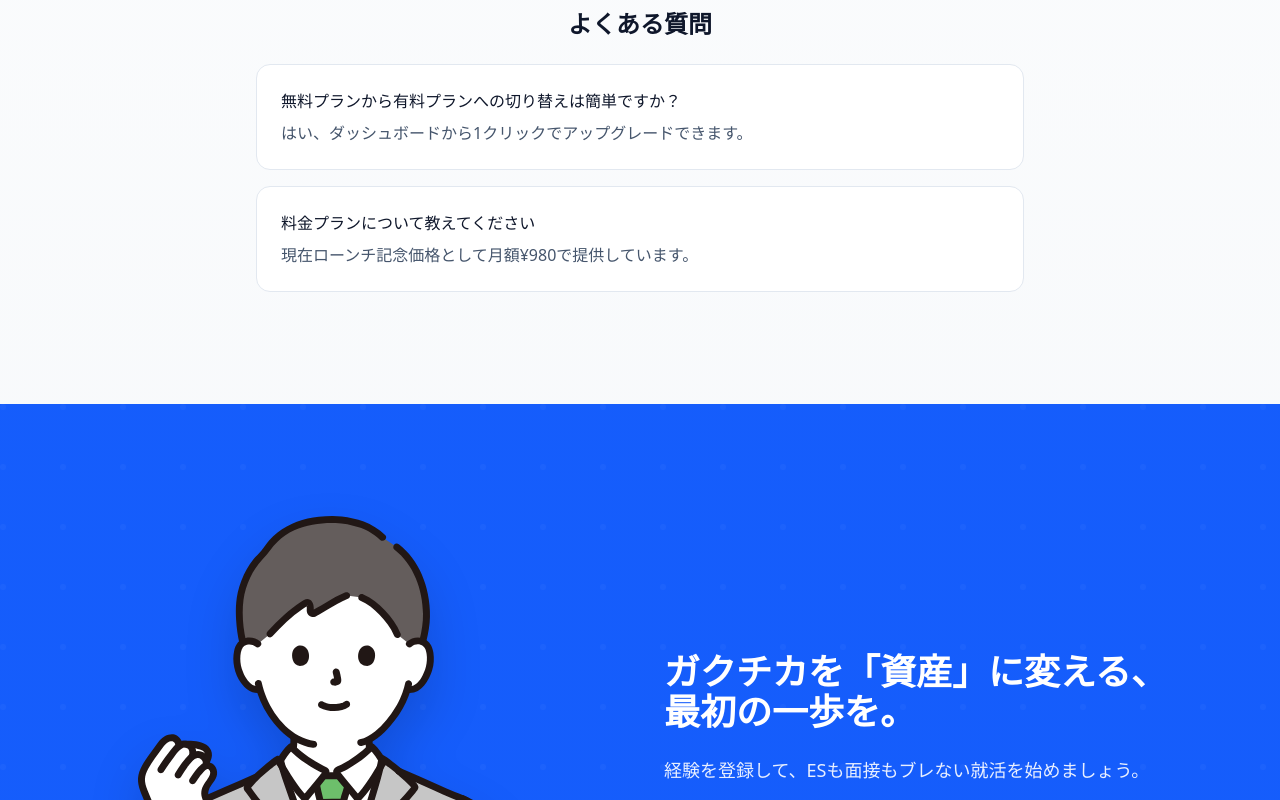
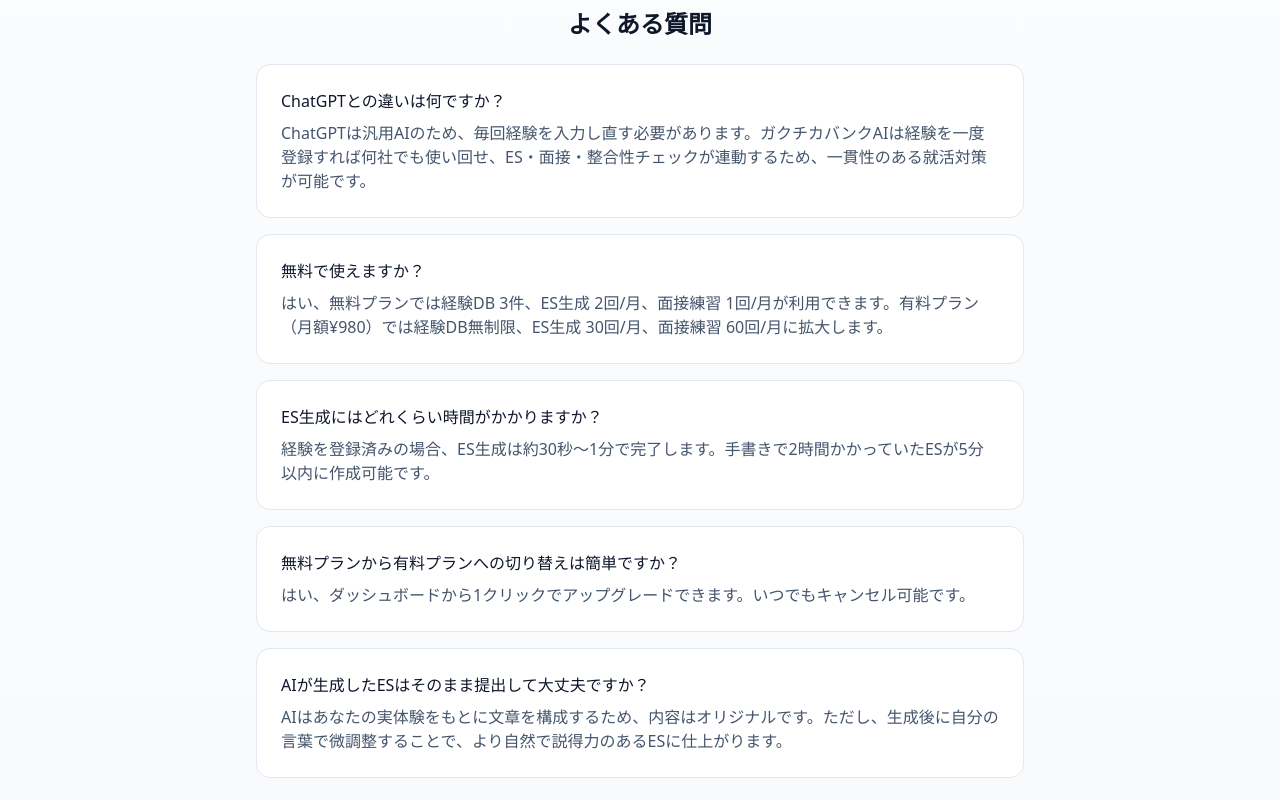
Before and after one commit to sue0218/Job-hunting, a Next.js app: page / in a window 1280 px wide. Shown: the part 7320-8120 px from the top of the page. Built offline with nearby package versions, Linux system fonts and the light colour scheme; no server answers.

Commit message:
feat: expand FAQ section from 2 to 5 questions
Added high-value questions: ChatGPT comparison, pricing details,
ES generation time, AI content safety. Improves SEO and user trust.

```diff
--- a/src/components/landing/pricing-section.tsx
+++ b/src/components/landing/pricing-section.tsx
@@ -214,18 +214,42 @@
           <div className="space-y-4">
             <div className="bg-white rounded-xl border border-slate-200 p-6">
               <h4 className="font-medium text-slate-900 mb-2">
-                無料プランから有料プランへの切り替えは簡単ですか？
+                ChatGPTとの違いは何ですか？
               </h4>
               <p className="text-slate-600">
-                はい、ダッシュボードから1クリックでアップグレードできます。
+                ChatGPTは汎用AIのため、毎回経験を入力し直す必要があります。ガクチカバンクAIは経験を一度登録すれば何社でも使い回せ、ES・面接・整合性チェックが連動するため、一貫性のある就活対策が可能です。
               </p>
             </div>
             <div className="bg-white rounded-xl border border-slate-200 p-6">
               <h4 className="font-medium text-slate-900 mb-2">
-                料金プランについて教えてください
+                無料で使えますか？
               </h4>
               <p className="text-slate-600">
-                現在ローンチ記念価格として月額¥980で提供しています。
+                はい、無料プランでは経験DB 3件、ES生成 2回/月、面接練習 1回/月が利用できます。有料プラン（月額¥980）では経験DB無制限、ES生成 30回/月、面接練習 60回/月に拡大します。
+              </p>
+            </div>
+            <div className="bg-white rounded-xl border border-slate-200 p-6">
+              <h4 className="font-medium text-slate-900 mb-2">
+                ES生成にはどれくらい時間がかかりますか？
+              </h4>
+              <p className="text-slate-600">
+                経験を登録済みの場合、ES生成は約30秒〜1分で完了します。手書きで2時間かかっていたESが5分以内に作成可能です。
+              </p>
+            </div>
+            <div className="bg-white rounded-xl border border-slate-200 p-6">
+              <h4 className="font-medium text-slate-900 mb-2">
+                無料プランから有料プランへの切り替えは簡単ですか？
+              </h4>
+              <p className="text-slate-600">
+                はい、ダッシュボードから1クリックでアップグレードできます。いつでもキャンセル可能です。
+              </p>
+            </div>
+            <div className="bg-white rounded-xl border border-slate-200 p-6">
+              <h4 className="font-medium text-slate-900 mb-2">
+                AIが生成したESはそのまま提出して大丈夫ですか？
+              </h4>
+              <p className="text-slate-600">
+                AIはあなたの実体験をもとに文章を構成するため、内容はオリジナルです。ただし、生成後に自分の言葉で微調整することで、より自然で説得力のあるESに仕上がります。
               </p>
             </div>
           </div>
```
